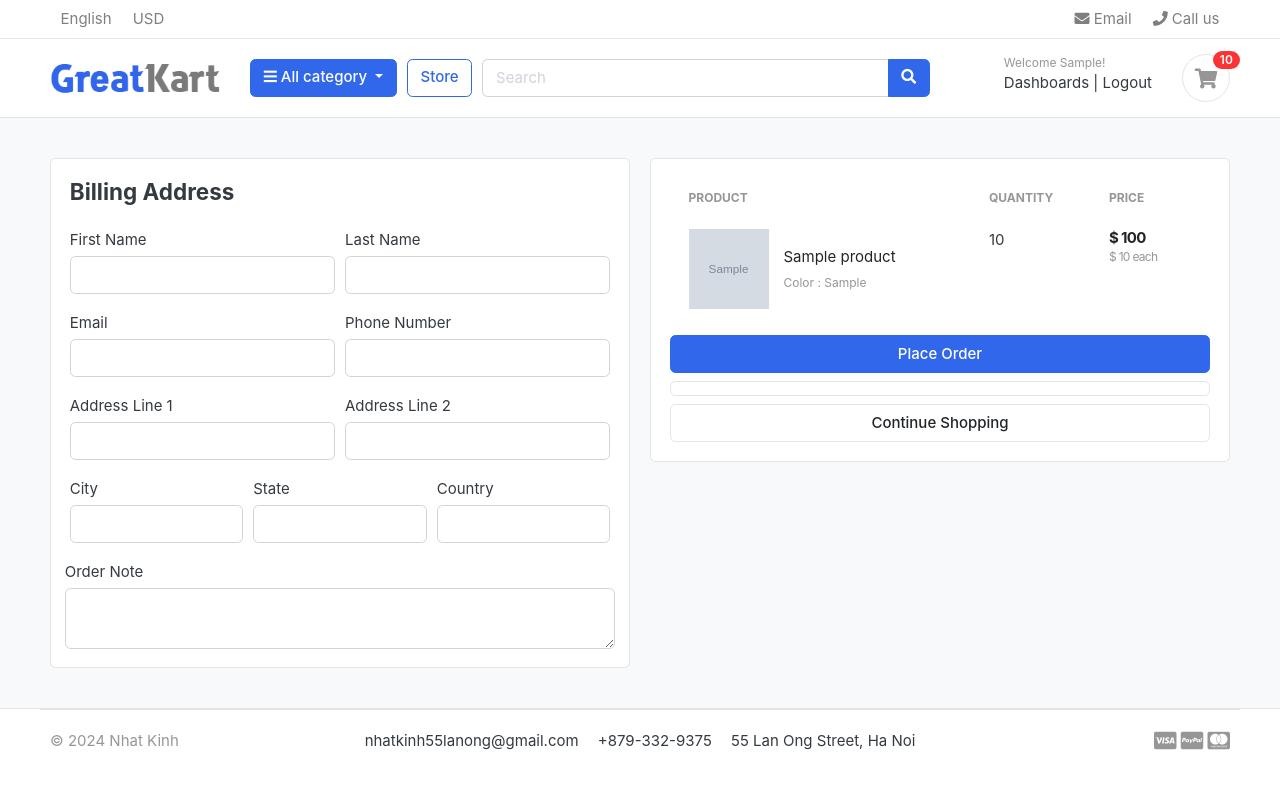
After one commit to luxmountain/NhatKinhKart, a Django app: page /cart/checkout/ in a window 1280 px wide. The commit adds this page. Run offline with Django 5.2, Linux system fonts and the light colour scheme; a user stored in the database is signed in; tables that the repository leaves empty hold one stand-in row (values such as "Sample post"); grey boxes marked "Sample" are stand-in pictures; some libraries are stand-ins or nearby versions; some web fonts are replaced.

Commit message:
handled cart and checkout page for the logged in users

```diff
--- a/carts/admin.py
+++ b/carts/admin.py
@@ -6,8 +6,8 @@ from .models import Cart, CartItem
 class CartAdmin(admin.ModelAdmin):
     list_display = ('cart_id', 'date_added')
 
-class CartAdmin(admin.ModelAdmin):
+class CartItemAdmin(admin.ModelAdmin):
     list_display = ('product', 'cart', 'quantity', 'is_active')
 
-admin.site.register(Cart)
-admin.site.register(CartItem)
+admin.site.register(Cart, CartAdmin)
+admin.site.register(CartItem, CartItemAdmin)
--- a/carts/context_processors.py
+++ b/carts/context_processors.py
@@ -8,7 +8,11 @@ def counter(request):
     else:
         try:
             cart = Cart.objects.filter(cart_id = _cart_id(request))
-            cart_items = CartItem.objects.all().filter(cart = cart[:1])
+            if request.user.is_authenticated:
+                cart_items = CartItem.objects.all().filter(user=request.user)
+            else:
+                cart_items = CartItem.objects.all().filter(cart = cart[:1])
+
             for cart_item in cart_items:
                 cart_count += cart_item.quantity
         except Cart.DoesNotExist:
--- a/carts/models.py
+++ b/carts/models.py
@@ -1,6 +1,6 @@
 from django.db import models
 from store.models import Product, Variation
-
+from accounts.models import Account
 # Create your models here.
 
 class Cart(models.Model):
@@ -11,9 +11,10 @@ class Cart(models.Model):
         return self.cart_id
 
 class CartItem(models.Model):
+    user        = models.ForeignKey(Account, on_delete=models.CASCADE, null = True)
     product     = models.ForeignKey(Product, on_delete=models.CASCADE)
     variations  = models.ManyToManyField(Variation, blank=True)
-    cart        = models.ForeignKey(Cart, on_delete=models.CASCADE)
+    cart        = models.ForeignKey(Cart, on_delete=models.CASCADE, null = True)
     quantity    = models.IntegerField()
     is_active   = models.BooleanField(default=True)
 
--- a/carts/urls.py
+++ b/carts/urls.py
@@ -6,4 +6,7 @@ urlpatterns = [
     path('add_cart/<int:product_id>/', views.add_cart, name = 'add_cart'),
     path('remove_cart/<int:product_id>/<int:cart_item_id>/', views.remove_cart, name = 'remove_cart'),
     path('remove_cart_item/<int:product_id>/<int:cart_item_id>/', views.remove_cart_item, name = 'remove_cart_item'),
+
+    path('checkout/', views.checkout, name = 'checkout'),
+
 ]
--- a/carts/views.py
+++ b/carts/views.py
@@ -1,7 +1,8 @@
 from django.shortcuts import render, redirect, get_object_or_404
 from store.models import Product, Variation
 from .models import Cart, CartItem
-
+from django.contrib.auth.decorators import login_required
+from django.core.exceptions import ObjectDoesNotExist
 # Create your views here.
 
 def _cart_id(request):
@@ -11,80 +12,137 @@ def _cart_id(request):
     return cart
 
 def add_cart(request, product_id):
-    product = Product.objects.get(id = product_id) # get the product
-    product_variation = []
+    current_user = request.user
+    product = Product.objects.get(id=product_id) # get the product
 
-    if request.method == 'POST':
-        for item in request.POST:
-            key = item
-            value = request.POST[key]
+    # If user is authenticated:
+    if current_user.is_authenticated:
+        product_variation = []
+        if request.method == 'POST':
+            for item in request.POST:
+                key = item
+                value = request.POST[key]
 
-            try:
-                variation = Variation.objects.get(product = product, variation_category__iexact = key, variation_value__iexact = value)
-                product_variation.append(variation)
-            except:
-                pass
+                try:
+                    variation = Variation.objects.get(product = product, variation_category__iexact = key, variation_value__iexact = value)
+                    product_variation.append(variation)
+                except:
+                    pass
 
-    try:
-        cart = Cart.objects.get(cart_id= _cart_id(request)) # get the cart using the cart_id present in the section
-    except Cart.DoesNotExist:
-        cart = Cart.objects.create(
-            cart_id = _cart_id(request),
-        )
-    cart.save()
+        is_cart_item_exists = CartItem.objects.filter(product=product, user=current_user).exists()
 
-    is_cart_item_exists = CartItem.objects.filter(product = product, cart = cart).exists()
-    if is_cart_item_exists:
-        cart_item = CartItem.objects.filter(product=product, cart=cart)
-        # existing_variations -> database
-        # current_variation -> product_variation
-        # item_id -> database
-        ex_var_list = []
-        id = []
+        if is_cart_item_exists:
+            cart_item = CartItem.objects.filter(product=product, user=current_user)
+            ex_var_list = []
+            id = []
 
-        for item in cart_item:
-            existing_variation = item.variations.all()
-            ex_var_list.append(list(existing_variation))
-            id.append(item.id)
+            for item in cart_item:
+                existing_variation = item.variations.all()
+                ex_var_list.append(list(existing_variation))
+                id.append(item.id)
 
-        print(ex_var_list)
+            if product_variation in ex_var_list:
+                index = ex_var_list.index(product_variation)
+                item_id = id[index]
+                item = CartItem.objects.get(product=product, id = item_id)
+                item.quantity += 1
+                item.save()
 
-        if product_variation in ex_var_list:
-            # increase the cart item quantity
-            index = ex_var_list.index(product_variation)
-            item_id = id[index]
-            item = CartItem.objects.get(product = product, id = item_id)
-            item.quantity += 1
-            item.save()
+            else:
+                # create a new cart item
+                item = CartItem.objects.create(product = product, quantity=1, user=current_user)
+                if len(product_variation) > 0:
+                    item.variations.clear()
+                    item.variations.add(*product_variation)
 
+                # cart_item.quantity += 1
+                item.save()
         else:
-            # create a new cart item
-            item = CartItem.objects.create(product = product, quantity = 1, cart = cart)
+            cart_item = CartItem.objects.create(
+                product = product,
+                quantity = 1,
+                user = current_user,
+            )
             if len(product_variation) > 0:
-                item.variations.clear()
-                item.variations.add(*product_variation)
+                cart_item.variations.clear()
+                cart_item.variations.add(*product_variation)
 
-            # cart_item.quantity += 1
             cart_item.save()
+        return redirect('cart')
+
+    # If the user is not authenticated
     else:
-        cart_item = CartItem.objects.create(
-            product = product,
-            quantity = 1,
-            cart = cart,
-        )
-        if len(product_variation) > 0:
-            cart_item.variations.clear()
-            cart_item.variations.add(*product_variation)
+        product_variation = []
 
-        cart_item.save()
+        if request.method == 'POST':
+            for item in request.POST:
+                key = item
+                value = request.POST[key]
 
-    return redirect('cart')
+                try:
+                    variation = Variation.objects.get(product = product, variation_category__iexact = key, variation_value__iexact = value)
+                    product_variation.append(variation)
+                except:
+                    pass
+
+        try:
+            cart = Cart.objects.get(cart_id= _cart_id(request)) # get the cart using the cart_id present in the section
+        except Cart.DoesNotExist:
+            cart = Cart.objects.create(
+                cart_id = _cart_id(request),
+            )
+        cart.save()
+
+        is_cart_item_exists = CartItem.objects.filter(product=product, cart=cart).exists()
+        if is_cart_item_exists:
+            cart_item = CartItem.objects.filter(product=product, cart=cart)
+            ex_var_list = []
+            id = []
+
+            for item in cart_item:
+                existing_variation = item.variations.all()
+                ex_var_list.append(list(existing_variation))
+                id.append(item.id)
+
+            if product_variation in ex_var_list:
+                # increase the cart item quantity
+                index = ex_var_list.index(product_variation)
+                item_id = id[index]
+                item = CartItem.objects.get(product = product, id = item_id)
+                item.quantity += 1
+                item.save()
+
+            else:
+                # create a new cart item
+                item = CartItem.objects.create(product = product, quantity = 1, cart = cart)
+                if len(product_variation) > 0:
+                    item.variations.clear()
+                    item.variations.add(*product_variation)
+
+                # cart_item.quantity += 1
+                item.save()
+        else:
+            cart_item = CartItem.objects.create(
+                product = product,
+                quantity = 1,
+                cart = cart,
+            )
+            if len(product_variation) > 0:
+                cart_item.variations.clear()
+                cart_item.variations.add(*product_variation)
+
+            cart_item.save()
+
+        return redirect('cart')
 
 def remove_cart(request, product_id, cart_item_id):
-    cart = Cart.objects.get(cart_id = _cart_id(request))
     product = get_object_or_404(Product, id = product_id)
     try:
-        cart_item = CartItem.objects.get(product = product, cart = cart, id = cart_item_id)
+        if request.user.is_authenticated:
+            cart_item = CartItem.objects.get(product = product, user=request.user, id = cart_item_id)
+        else:
+            cart = Cart.objects.get(cart_id = _cart_id(request))
+            cart_item = CartItem.objects.get(product = product, cart = cart, id = cart_item_id)
         if cart_item.quantity > 1:
             cart_item.quantity -= 1
             cart_item.save()
@@ -95,16 +153,24 @@ def remove_cart(request, product_id, cart_item_id):
     return redirect('cart')
 
 def remove_cart_item(request, product_id, cart_item_id):
-    cart = Cart.objects.get(cart_id = _cart_id(request))
     product = get_object_or_404(Product, id = product_id)
-    cart_item = CartItem.objects.get(product = product, cart = cart, id = cart_item_id)
+    if request.user.is_authenticated:
+        cart_item = CartItem.objects.get(product = product, user=request.user, id =cart_item_id)
+    else:
+        cart = Cart.objects.get(cart_id = _cart_id(request))
+        cart_item = CartItem.objects.get(product = product, cart = cart, id = cart_item_id)
     cart_item.delete()
     return redirect('cart')
 
 def cart(request, total = 0, quantity = 0, cart_items = None):
     try:
-        cart = Cart.objects.get(cart_id = _cart_id(request))
-        cart_items = CartItem.objects.filter(cart=cart, is_active=True)
+        tax, grand_total = 0, 0
+        if request.user.is_authenticated:
+            cart_items = CartItem.objects.filter(user=request.user, is_active=True)
+        else:
+            cart = Cart.objects.get(cart_id = _cart_id(request))
+            cart_items = CartItem.objects.filter(cart=cart, is_active=True)
+
         for cart_item in cart_items:
             total += (cart_item.product.price * cart_item.quantity)
             quantity += cart_item.quantity
@@ -122,3 +188,29 @@ def cart(request, total = 0, quantity = 0, cart_items = None):
         'grand_total': grand_total,
     }
     return render(request, 'store/cart.html', context)
+
+@login_required(login_url='login')
+def checkout(request, total = 0, quantity = 0, cart_items = None):
+    try:
+        if request.user.is_authenticated:
+            cart_items = CartItem.objects.filter(user = request.user, is_active = True)
+        else:
+            cart = Cart.objects.get(cart_id=_cart_id(request))
+            cart_items = CartItem.objects.filter(cart=cart, is_active=True)
+        for cart_item in cart_items:
+            total += (cart_item.product.price * cart_item.quantity)
+            quantity += cart_item.quantity
+        tax = (2 * total) / 100
+        grand_total = total + tax
+
+    except CartItem.DoesNotExist:
+        pass
+
+    context = {
+        'total': total,
+        'quantity': quantity,
+        'cart_items': cart_items,
+        'tax': tax,
+        'grand_total': grand_total,
+    }
+    return render(request, 'store/checkout.html', context)
--- a/templates/store/cart.html
+++ b/templates/store/cart.html
@@ -98,7 +98,7 @@
                 <p class="text-center mb-3">
                     <img src="{% static "./images/misc/payments.png" %}" height="26">
                 </p>
-                <a href="./place-order.html" class="btn btn-primary btn-block"> Checkout </a>
+                <a href="{% url 'checkout' %}" class="btn btn-primary btn-block"> Checkout </a>
                 <a href="{% url 'store' %}" class="btn btn-light btn-block">Continue Shopping</a>
             </div> <!-- card-body.// -->
             </div> <!-- card.// -->
--- /dev/null
+++ b/templates/store/checkout.html
@@ -0,0 +1,129 @@
+{% extends "base.html" %}
+{% load static %}
+{% block content %}
+
+<section class="section-content padding-y bg">
+    <div class="container">
+
+    <!-- ============================ COMPONENT 1 ================================= -->
+
+    <div class="row">
+        <aside class="col-lg-6">
+    <div class="card">
+        <div class="card-body">
+            <h4 class = "card-title mb-4">Billing Address</h4>
+            <form action="" method = "POST">
+                {% csrf_token %}
+                <div class="form-row">
+                    <div class = "col form-group">
+                        <label for="">First Name</label>
+                        <input type="text" name = "first_name" class = "form-control" required>
+                    </div>
+                    <div class = "col form-group">
+                        <label for="">Last Name</label>
+                        <input type="text" name = "last_name" class = "form-control" required>
+                    </div>
+                </div>
+                <div class="form-row">
+                    <div class = "col form-group">
+                        <label for="">Email</label>
+                        <input type="email" name = "email" class = "form-control" required>
+                    </div>
+                    <div class = "col form-group">
+                        <label for="">Phone Number</label>
+                        <input type="text" name = "phone" class = "form-control" required>
+                    </div>
+                </div>
+                <div class="form-row">
+                    <div class = "col form-group">
+                        <label for="">Address Line 1</label>
+                        <input type="text" name = "address_line_1" class = "form-control" required>
+                    </div>
+                    <div class = "col form-group">
+                        <label for="">Address Line 2</label>
+                        <input type="text" name = "address_line_2" class = "form-control" >
+                    </div>
+                </div>
+                <div class="form-row">
+                    <div class = "col form-group">
+                        <label for="">City</label>
+                        <input type="text" name = "city" class = "form-control" required>
+                    </div>
+                    <div class = "col form-group">
+                        <label for="">State</label>
+                        <input type="text" name = "state" class = "form-control" required>
+                    </div>
+                    <div class = "col form-group">
+                        <label for="">Country</label>
+                        <input type="text" name = "country" class = "form-control" required>
+                    </div>
+                </div>
+                <div class="form-row">
+                    <label for="">Order Note</label>
+                    <textarea name="order_note" rows = "2" class="form-control"></textarea>
+                </div>
+        </div>
+    </div> <!-- card.// -->
+
+        </aside> <!-- col.// -->
+        <aside class="col-lg-6">
+
+            <div class="card">
+            <div class="card-body">
+                <table class="table table-borderless table-shopping-cart">
+                    <thead class="text-muted">
+                    <tr class="small text-uppercase">
+                      <th scope="col">Product</th>
+                      <th scope="col" width="120">Quantity</th>
+                      <th scope="col" width="120">Price</th>
+                    </tr>
+                    </thead>
+                    <tbody>
+                    {% for cart_item in cart_items %}
+                        <tr>
+                        <td>
+                            <figure class="itemside align-items-center">
+                                <div class="aside"><img src="{{ cart_item.product.images.url }}" class="img-sm"></div>
+                                <figcaption class="info">
+                                    <a href="{{ cart_item.product.get_url }}" class="title text-dark">{{cart_item.product.product_name}}</a>
+                                    <p class="text-muted small">
+                                        {% if cart_item.variations.all %}
+                                            {% for item in cart_item.variations.all %}
+                                                {{ item.variation_category | capfirst }} : {{ item.variation_value | capfirst }}<br>
+                                            {% endfor %}
+                                        {% endif %}
+                                    </p>
+                                </figcaption>
+                            </figure>
+                        </td>
+                        <td>
+                            <!-- col.// -->
+                            <label for="">{{cart_item.quantity}}</label>
+                        </td>
+                        <td>
+                            <div class="price-wrap">
+                                <var class="price">$ {{cart_item.sub_total}}</var>
+                                <small class="text-muted"> $ {{cart_item.product.price}} each</small>
+                            </div> <!-- price-wrap .// -->
+                        </td>
+                    </tr>
+                    {% endfor %}
+                    </tbody>
+                    </table>
+                <a href="./place-order.html" class="btn btn-primary btn-block"> Place Order </a>
+                <button type="submit" name = "submit" class = "btn btn-light btn-block"></button>
+                <a href="{% url 'store' %}" class="btn btn-light btn-block">Continue Shopping</a>
+            </div> <!-- card-body.// -->
+            </div> <!-- card.// -->
+        </form>
+    </aside> <!-- col.// -->
+
+
+    </div> <!-- row.// -->
+    <!-- ============================ COMPONENT 1 END .// ================================= -->
+
+    </div> <!-- container .//  -->
+</section>
+
+<!-- ========================= SECTION CONTENT END// ========================= -->
+{% endblock %}
```
Also changed, not shown: accounts/views.py (+53 -1 lines), carts/migrations/0003_cartitem_user.py (added), carts/migrations/0004_alter_cartitem_cart.py (added).
